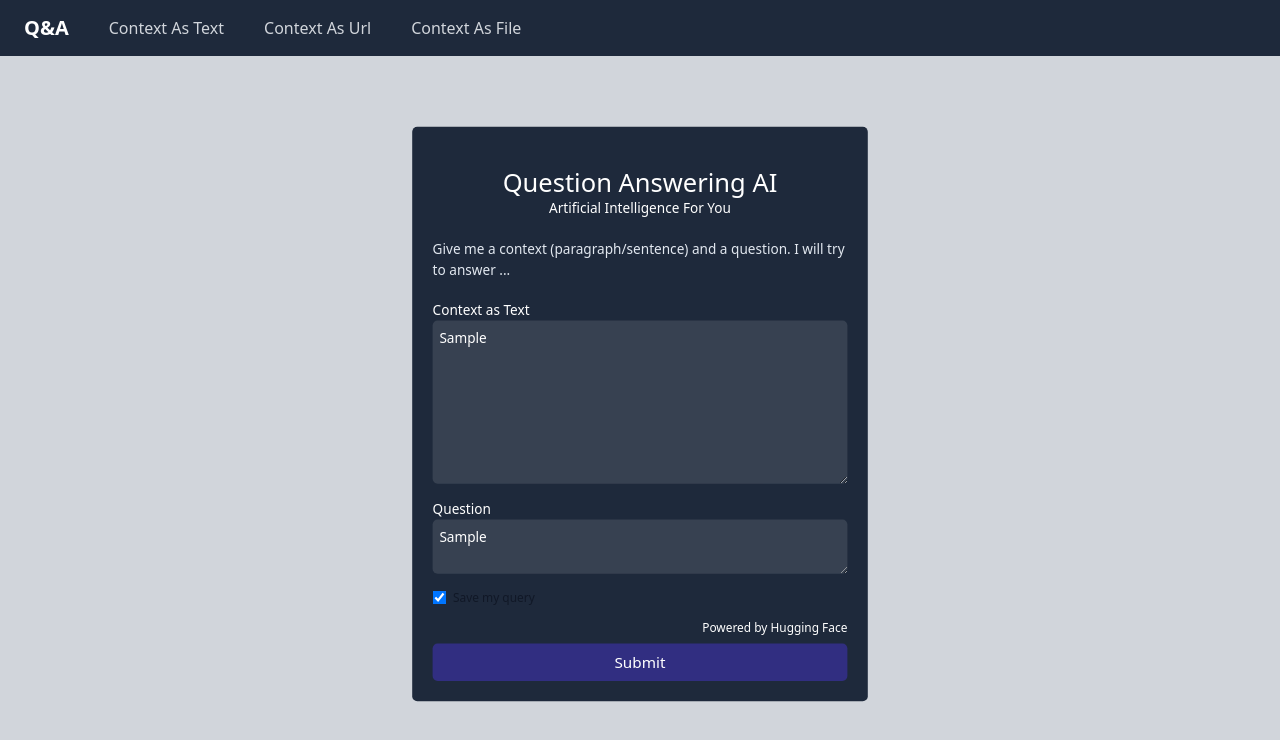
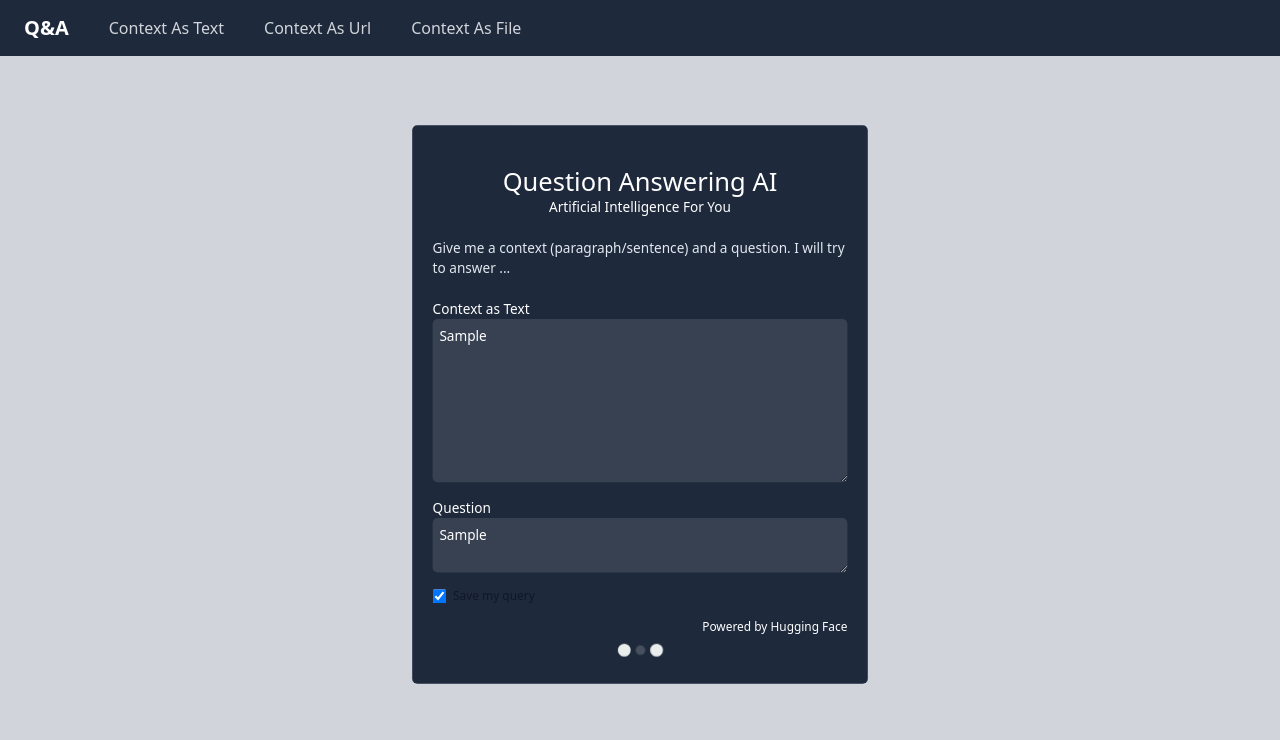
Before and after one commit to gziz/question-answer-ai, a React (Create React App) app in the folder frontend/: page / in a window 1280 px wide. Both pictures are taken after typing "Sample", "Sample" into the empty fields and a click on the button "Submit". Shown: the top 740 px of the page. Built offline with nearby package versions, Linux system fonts and the light colour scheme; no server answers; the HTML template or start-up script is replaced by a standard one.

Commit message:
Added spinner

```diff
--- a/frontend/src/components/Forms.jsx
+++ b/frontend/src/components/Forms.jsx
@@ -1,4 +1,5 @@
 import FileUploader from "./FileUploader.jsx"
+import BeatLoader from "react-spinners/BeatLoader"
 
 const Form = (props) => {
 
@@ -62,9 +63,23 @@ const Form = (props) => {
         )
       }
 
+      const SubmitButton= (
+        <button
+        type="submit"
+        className="bg-indigo-900 disabled:opacity-50 w-full p-2 rounded-md text-lg hover:bg-indigo-800"
+        onClick={props.onSubmit}
+        >
+          Submit</button>
+      )
+
+      const BarLoader = (
+        <div className="text-center">
+        <BeatLoader color="#e9eeed"/>
+        </div>
+      )
+
 
     return (
-
         <>
         {contextInput}
 
@@ -85,12 +100,7 @@ const Form = (props) => {
           Powered by Hugging Face
         </div>
 
-        <button
-        type="submit"
-        className="bg-indigo-900 disabled:opacity-50 w-full p-2 rounded-md text-lg hover:bg-indigo-800"
-        onClick={props.onSubmit}
-        >
-            Submit</button>
+        {props.isLoading? BarLoader: SubmitButton}
 
         </>
     )
--- a/frontend/src/components/Home.jsx
+++ b/frontend/src/components/Home.jsx
@@ -65,12 +65,12 @@ const Home = () => {
         setContext(data.data.context);
         setAnswer(data.data.answer);
         setHasResult(true);
-        setIsLoading(true);
+        setIsLoading(false);
     };
 
     // Cuando le demos back al boton en resultados:
     const onReset = (data) => {
-        console.log(context);
+
         setContext(context);
         setHasResult(false);
         setIsLoading(false);
```
